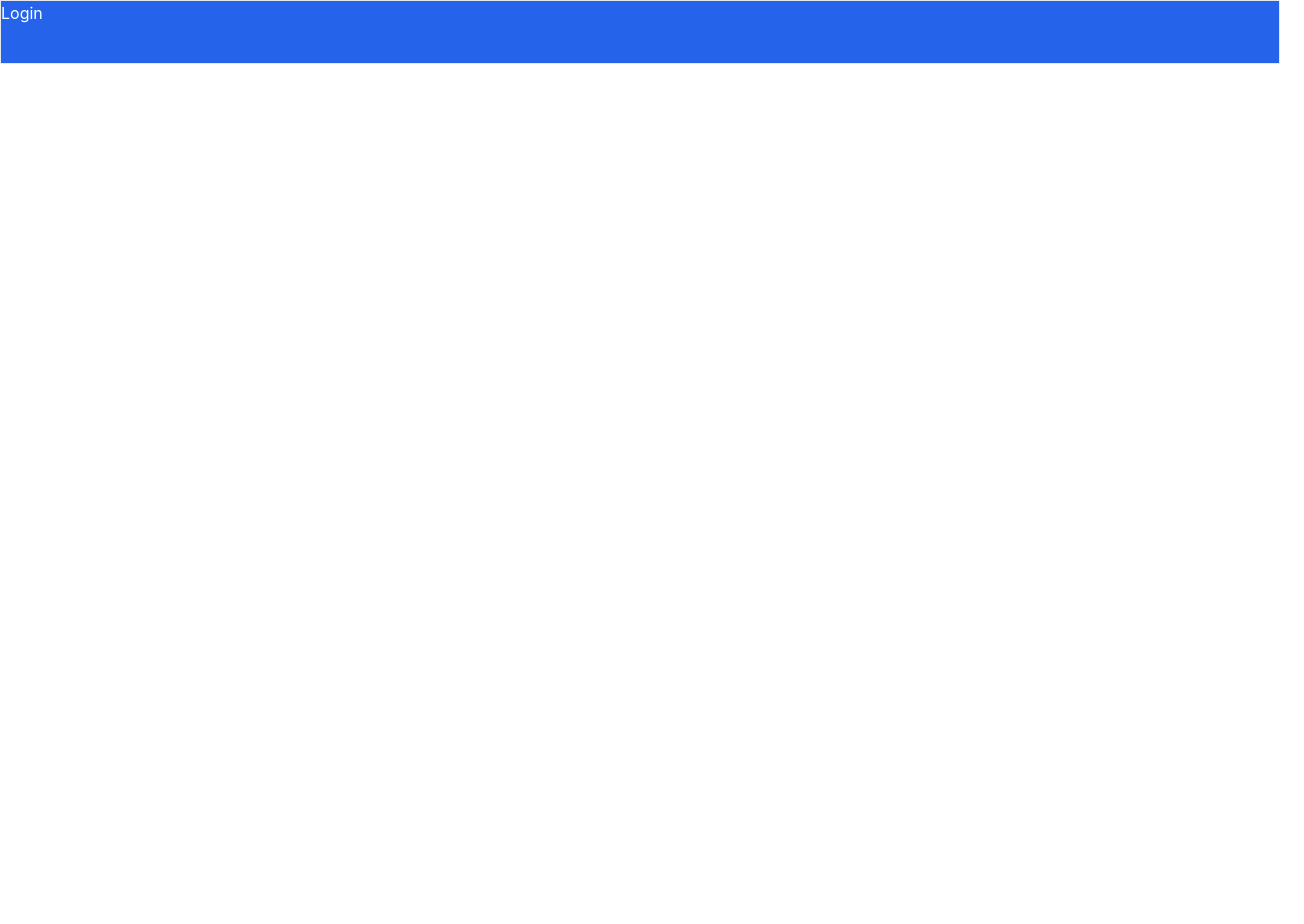
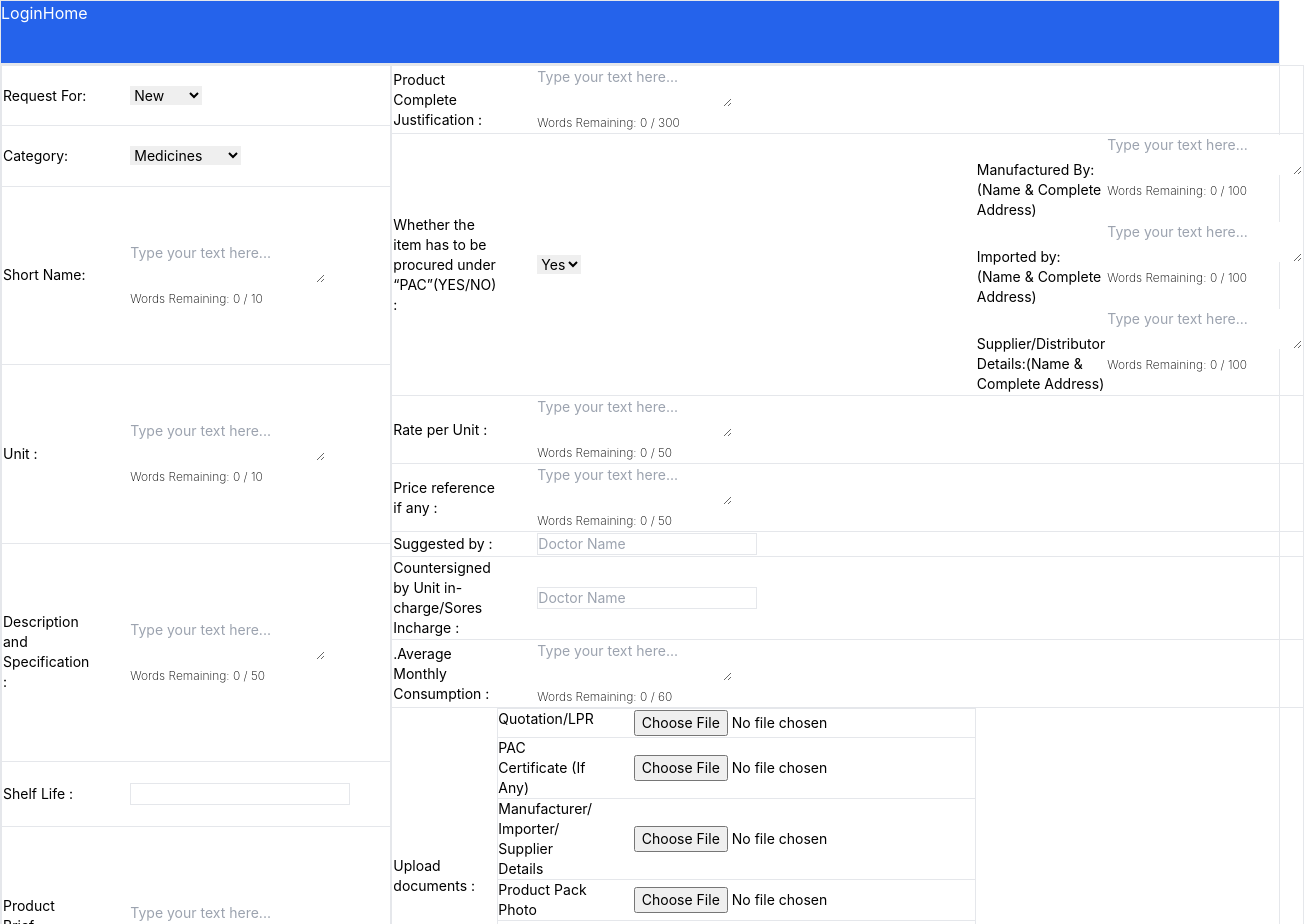
Before and after one commit to Zuke99/Product-Code-Client, a React (Create React App) app: page /pharmacy-form in a window 1280 px wide. Before the commit this address had no page. Shown: the top 924 px of the page, 1304 px wide, since content can reach past the window. Before the commit the page ends 800 px from the top, so only its background shows below. Built offline with nearby package versions, Linux system fonts and the light colour scheme; the HTML template or start-up script is replaced by a standard one.

Commit message:
added login frontend

```diff
--- a/package.json
+++ b/package.json
@@ -3,6 +3,7 @@
   "version": "0.1.0",
   "private": true,
   "dependencies": {
+    "@reduxjs/toolkit": "^1.9.7",
     "@testing-library/jest-dom": "^5.17.0",
     "@testing-library/react": "^13.4.0",
     "@testing-library/user-event": "^13.5.0",
--- a/src/App.js
+++ b/src/App.js
@@ -4,6 +4,8 @@ import './App.css';
 import CompanyForm from './Components/CompanyForm';
 import Navbar from './Components/Navbar';
 import Home from './Components/Home';
+import PharmacyForm from './Components/PharmacyForm';
+import Login from './Components/Login';
 
 
 function App() {
@@ -13,6 +15,8 @@ function App() {
    <Routes>
     <Route path="/" element={<Home/>}/>
     <Route path="/company-form" element={<CompanyForm/>}/>
+    <Route path="/pharmacy-form" element={<PharmacyForm/>}/>
+    <Route path="/login" element={<Login/>}/>
 
    </Routes>
 
--- a/src/Components/Home.js
+++ b/src/Components/Home.js
@@ -7,10 +7,10 @@ function Home() {
     navigate("/company-form")
   }
   return (
-    <div>
-      <input type='text' placeholder='Enter Your Full Name'></input>
-      <input type='text' placeholder='Enter Your Company Name'></input>
-      <button  onClick={onClickSubmit}>Submit</button>
+    <div >
+      <input type='text' placeholder='Enter Your Full Name' ></input>
+      <input type='text' placeholder='Enter Your Company Name'></input><br/>
+      <button onClick={onClickSubmit}>Submit</button>
     </div>
   )
 }
--- /dev/null
+++ b/src/Components/Login.js
@@ -0,0 +1,17 @@
+import React from 'react'
+
+function Login() {
+  return (
+    <div>
+      <label>Username</label>
+      <input type='text' className='border'></input>
+      <br/>
+      <label>Password</label>
+      <input type='password' className='border'></input>
+      <br/>
+      <button>Login</button>
+    </div>
+  )
+}
+
+export default Login
--- a/src/Components/Navbar.js
+++ b/src/Components/Navbar.js
@@ -1,11 +1,21 @@
 import React from 'react'
+import { useNavigate } from 'react-router'
 
 function Navbar() {
+  const navigate = useNavigate();
+
+  const onClickLogin = () => {
+    navigate("/login");
+  }
+  const onClickHome = () => {
+    navigate("/");
+  }
   return (
     <div className='w-screen h-16 border bg-blue-600'>
-        <ul>
-            <li className='text-white'>Login</li>
-        </ul>
+
+         <button onClick={onClickLogin} className='text-white'>Login</button>
+         <button className='text-white' onClick={onClickHome}>Home</button>
+
     </div>
   )
 }
--- a/src/Components/PharmacyForm.js
+++ b/src/Components/PharmacyForm.js
@@ -1,9 +1,159 @@
-import React from 'react'
+import React, { useState } from 'react'
+import WordCountTextbox from './WordCountTextbox';
 
 function PharmacyForm() {
+    const [pac, setPac] = useState("Yes");
+    const [req, setReq] = useState("New");
+
+    const onPacChange = (e) => {
+        setPac(e.target.value);
+    }
+    const onReqChange = (e) => {
+        setReq(e.target.value);
+    }
   return (
-    <div>
+    <div className='flex flex-col border'>
+        <div className='flex w-[100%]'>
+            <table className='w-[50%] text-sm'>
+            <tr className='border'>
+                    <td className=''>Request For: </td>
+                    <td className='px-10'><select onChange={onReqChange}>
+                        <option>New</option>
+                        <option>Existing</option>
+                        </select></td>
+                       { req === 'Existing' && <div>
+                        <tr>
+                            <td>Product Code</td>
+                            <td><input type='number' className='border' placeholder='Product Code'/></td>
+                        </tr>
+                        <tr>
+                            <td>Details of existing Product</td>
+                            <td><WordCountTextbox wordCount={60}/></td>
+                        </tr>
+                        <tr>
+                            <td>Product Code</td>
+                            <td><WordCountTextbox wordCount={60}/></td>
+                        </tr>
+                        <tr>
+                            <td>Product Code</td>
+                            <td><WordCountTextbox wordCount={100}/></td>
+                        </tr>
+                        </div>}
 
+                </tr>
+                <tr className='border'>
+                    <td className=''>Category: </td>
+                    <td className='px-10'><select>
+                        <option>Medicines</option>
+                        <option>Consumables</option>
+                        </select></td>
+                </tr>
+                <tr className='border'>
+                    <td className=''>Short Name: </td>
+                    <td className='px-10'><WordCountTextbox wordCount = {10}/></td>
+                </tr>
+                <tr className='border'>
+                    <td className=''>Unit :</td>
+                    <td className='px-10'><WordCountTextbox wordCount = {10}/></td>
+                </tr>
+                <tr className='border'>
+                    <td className=''>Description and Specification :</td>
+                    <td className='px-10'><WordCountTextbox wordCount = {50}/></td>
+                </tr>
+                <tr className='border'>
+                    <td className=''>Shelf Life :</td>
+                    <td className='px-10'><input className='border' type='text'></input></td>
+                </tr>
+                <tr className='border'>
+                    <td className=''>Product Brief Justification :</td>
+                    <td className='px-10'><WordCountTextbox wordCount = {60}/></td>
+                </tr>
+                </table>
+                <table className='w-[50%] text-sm'>
+                <tr className='border'>
+                    <td className=''>Product Complete Justification :</td>
+                    <td className='px-10'><WordCountTextbox wordCount = {300}/></td>
+                </tr>
+
+
+
+
+                <tr className='border'>
+                    <td className=''>Whether  the item has to be procured under “PAC”(YES/NO)
+ :</td>
+                    <td className='px-10'>
+                        <select onChange={onPacChange}>
+                            <option>Yes</option>
+                            <option>No</option>
+                        </select>
+
+
+
+                    </td>
+                    {pac === "Yes" && <div>
+                    <tr>
+                            <td> Manufactured By: (Name & Complete Address)</td>
+                            <td><WordCountTextbox wordCount={100}/></td>
+                        </tr>
+                        <tr>
+                            <td> Imported by: (Name & Complete Address) </td>
+                            <td><WordCountTextbox wordCount={100}/></td>
+                        </tr>
+                        <tr>
+                            <td> Supplier/Distributor Details:(Name & Complete Address)
+</td>
+                            <td><WordCountTextbox wordCount={100}/></td>
+                        </tr>
+                    </div>}
+
+                   { pac === "No" && <div>
+                        <tr>
+                        <td>Manufactured By: (Company 1)</td>
+                        <td><WordCountTextbox wordCount={100}/></td>
+                        </tr>
+
+                        <tr>
+                        <td>Manufactured By: (Company 2)</td>
+                        <td><WordCountTextbox wordCount={100}/></td>
+                        </tr>
+                    </div>}
+                </tr>
+                <tr className='border'>
+                    <td className=''>Rate per Unit :</td>
+                    <td className='px-10'><WordCountTextbox wordCount = {50}/></td>
+                </tr>
+                <tr className='border'>
+                    <td className=''>Price reference if any :</td>
+                    <td className='px-10'><WordCountTextbox wordCount = {50}/></td>
+                </tr>
+                <tr className='border'>
+                    <td className=''>Suggested by :</td>
+                    <td className='px-10'><input type="text" className='border' placeholder='Doctor Name'></input></td>
+                </tr>
+                <tr className='border'>
+                    <td className=''>Countersigned by Unit in-charge/Sores Incharge :</td>
+                    <td className='px-10'><input type="text" className='border' placeholder='Doctor Name'></input></td>
+                </tr>
+                <tr className='border'>
+                    <td className=''>.Average Monthly Consumption :</td>
+                    <td className='px-10'><WordCountTextbox wordCount = {60}/></td>
+                </tr>
+                <tr className='border'>
+                    <td className=''>Upload documents :</td>
+                    <tr className='border'><label> Quotation/LPR </label><td className='px-10'><input type='file'></input></td></tr>
+                    <tr className='border'><label> PAC Certificate (If Any) </label><td className='px-10'><input type='file'></input></td></tr>
+                    <tr className='border'><label> Manufacturer/ Importer/ Supplier Details </label><td className='px-10'><input type='file'></input></td></tr>
+                    <tr className='border'><label>  Product Pack Photo </label><td className='px-10'><input type='file'></input></td></tr>
+
+                    <tr className='border'><label> Additional Document 1 </label><td className='px-10'><input type='file'></input></td></tr>
+                    <tr className='border'><label> Additional Document 2 </label><td className='px-10'><input type='file'></input></td></tr>
+                    <tr className='border'><label> Additional Document 3 </label><td className='px-10'><input type='file'></input></td></tr>
+                </tr>
+            </table>
+
+        </div>
+
+        <button>Submit</button>
     </div>
   )
 }
--- a/src/Components/WordCountTextbox.js
+++ b/src/Components/WordCountTextbox.js
@@ -19,7 +19,7 @@ function WordCountTextbox(props) {
         onChange={handleInputChange}
         placeholder="Type your text here..."
       /><br/>
-      <span className='text-xs'>
+      <span className='text-xs font-extralight'>
         Words Remaining: {text.trim().split(/\s+/).filter(Boolean).length} / {maxWordCount}
       </span>
     </div>
```
Also changed, not shown: 1 other file (tests, documents, lock files or other folders).
